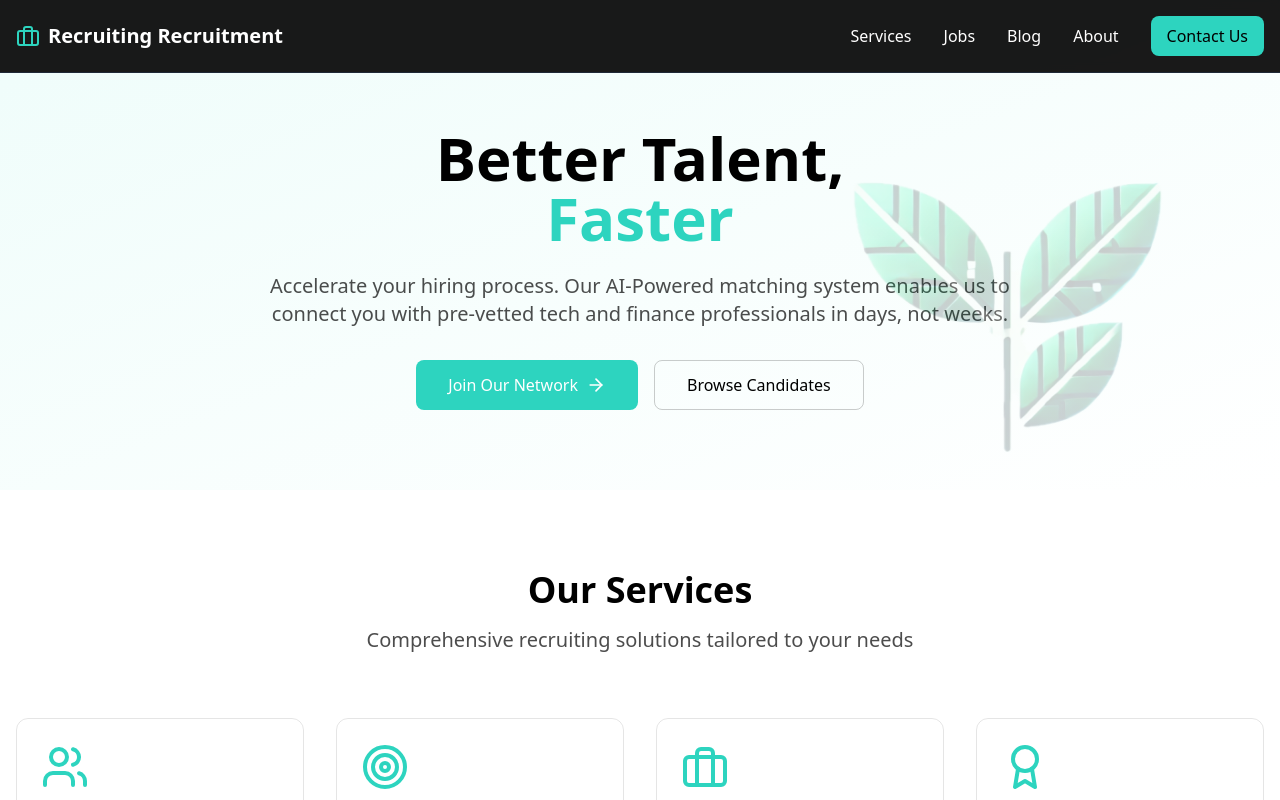
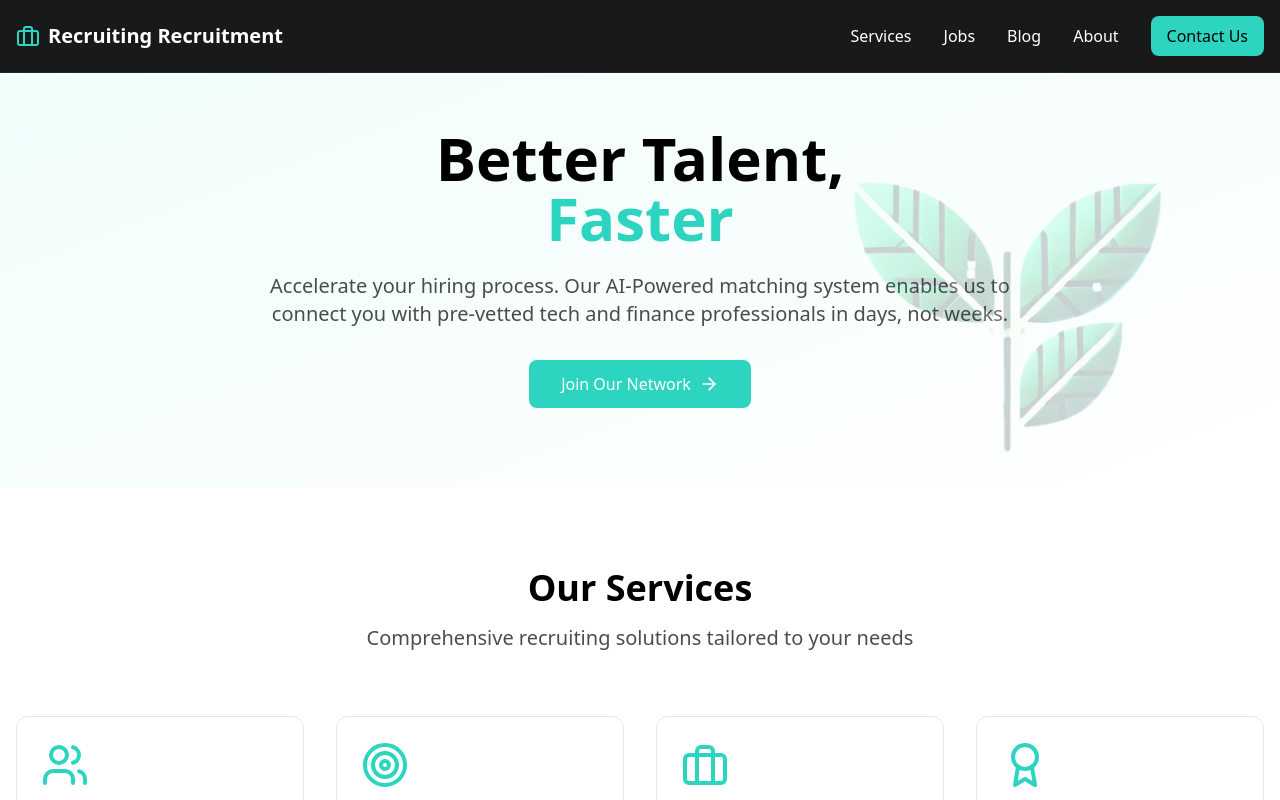
Before and after one commit to mkalail/recruiting, a React (Vite) app: page / in a window 1280 px wide. Shown: the top 800 px of the page. Built offline with nearby package versions, Linux system fonts and the light colour scheme.

Commit message:
3rd commit

```diff
--- a/src/components/sections/Hero.tsx
+++ b/src/components/sections/Hero.tsx
@@ -25,9 +25,9 @@ export function Hero() {
               Join Our Network
               <ArrowRight className="ml-2 h-5 w-5" />
             </button>
-            <button className="border border-black/20 text-black px-8 py-3 rounded-lg hover:bg-black/5 transition-colors">
+            {/* <button className="border border-black/20 text-black px-8 py-3 rounded-lg hover:bg-black/5 transition-colors">
               Browse Candidates
-            </button>
+            </button> */}
           </div>
         </div>
       </div>
```
